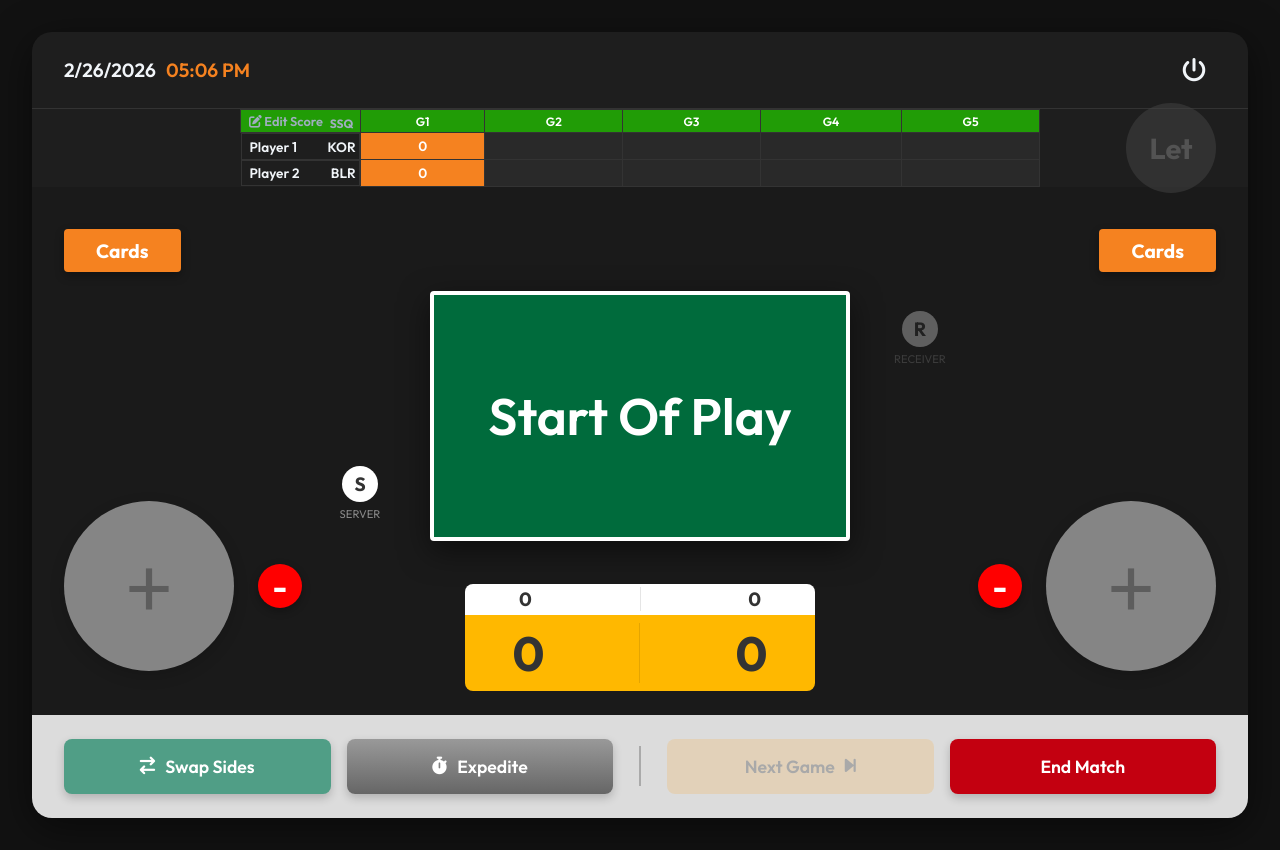
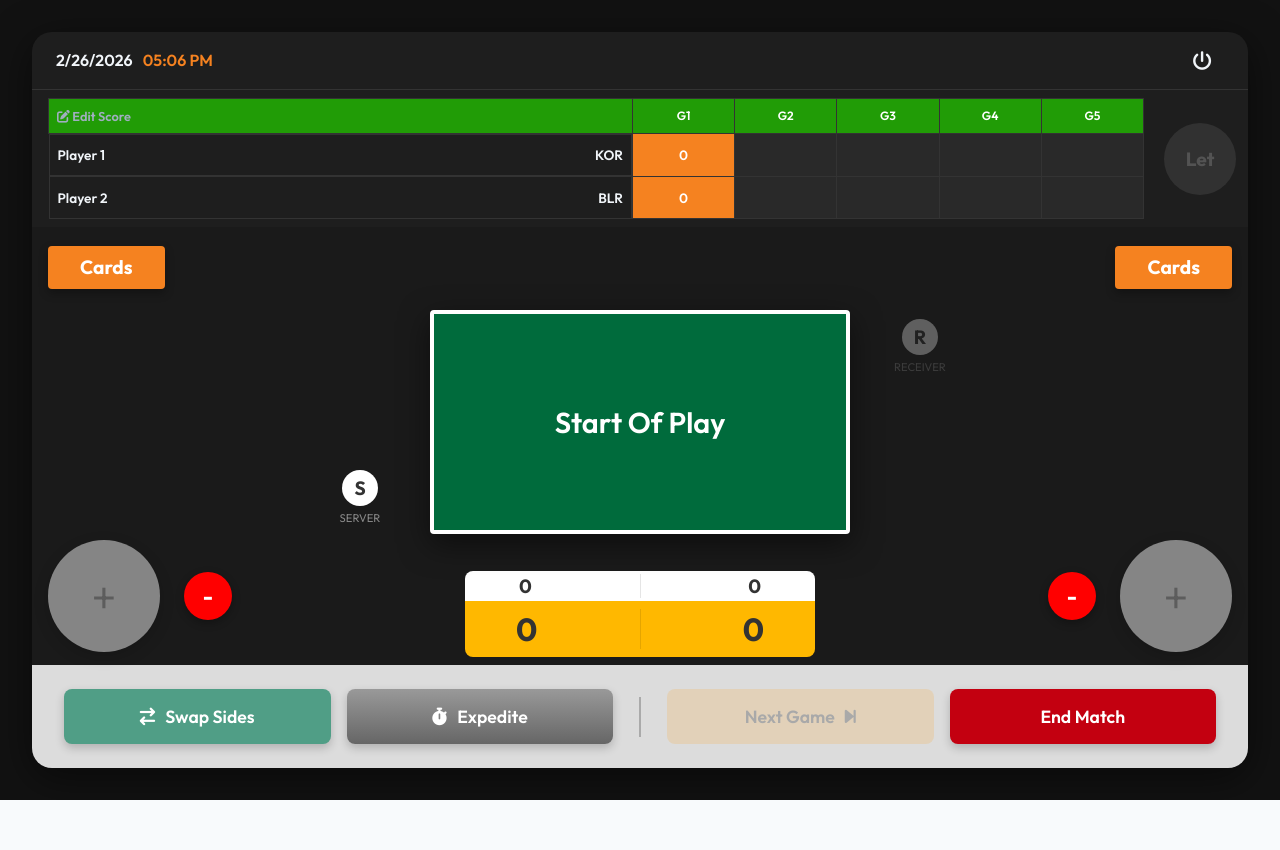
Before and after one commit to yinloo-ola/umpire_touch_pad, a Vue app in the folder frontend/: page /scoring in a window 1280 px wide. After the commit the page ends 800 px from the top, so only its background shows below. Built offline with nearby package versions, Linux system fonts and the light colour scheme.

Commit message:
some width height adjustments

```diff
--- a/frontend/src/components/Touchpad.vue
+++ b/frontend/src/components/Touchpad.vue
@@ -108,15 +108,14 @@ const getScoreP2 = (g) => matchStore.scores[`g${g}`]?.p2
       </div>
 
       <!-- Score Summary -->
-      <div class="score-summary-container" style="position: relative; display: flex; justify-content: center;">
-        <table class="score-summary-table" style="max-width: 800px; margin: 0 auto;">
+      <div class="score-summary-container">
+        <table class="score-summary-table">
           <thead>
             <tr>
               <th class="tools-col">
                 <button class="text-btn edit-score-btn"><i class="fa-solid fa-pen-to-square"></i> Edit Score</button>
-                <span class="ssq" title="Service Sequence">SSQ</span>
               </th>
-              <th v-for="g in games" :key="g">G{{g}}</th>
+              <th v-for="g in games" :key="g" class="game-col">G{{g}}</th>
             </tr>
           </thead>
           <tbody>
@@ -136,7 +135,7 @@ const getScoreP2 = (g) => matchStore.scores[`g${g}`]?.p2
                 <span class="player-name">{{ team2Name }}</span>
                 <span class="player-country">{{ team2Country }}</span>
               </td>
-             <td v-for="g in games" :key="g"
+              <td v-for="g in games" :key="g"
                   class="game-score"
                   :class="{ 'active-game': matchStore.game === g }">
                 {{ getScoreP2(g) !== null ? getScoreP2(g) : '' }}
@@ -145,8 +144,10 @@ const getScoreP2 = (g) => matchStore.scores[`g${g}`]?.p2
           </tbody>
         </table>
 
-        <!-- Let Button outside table -->
-        <button class="let-btn-large" :disabled="!matchStore.pointStarted || matchStore.isGameOver" @click="handleLet">Let</button>
+        <!-- Let Button sits as flex sibling, never overlaps table -->
+        <div class="let-btn-cell">
+          <button class="let-btn-large" :disabled="!matchStore.pointStarted || matchStore.isGameOver" @click="handleLet">Let</button>
+        </div>
       </div>
 
       <!-- Main Interaction Area -->
@@ -163,7 +164,10 @@ const getScoreP2 = (g) => matchStore.scores[`g${g}`]?.p2
 
         <!-- Middle Row: Table (Status Box) -->
         <div class="grid-row middle-row" style="display: flex; justify-content: center; gap: 30px;">
-          <div class="serve-indicator-tp left-tp" :class="{ active: matchStore.isLeftServer }" style="align-self: flex-end; margin-bottom: 20px;">
+          <div class="serve-indicator-tp left-tp"
+               :class="{ active: matchStore.isLeftServer, 'receiver-clickable': matchStore.isStarted && !matchStore.isLeftServer }"
+               style="align-self: flex-end; margin-bottom: 20px;"
+               @click="matchStore.isStarted && !matchStore.isLeftServer ? swapServer('left') : null">
             <div class="s-circle-tp">{{ matchStore.isLeftServer ? 'S' : 'R' }}</div>
             <span class="s-label-tp">{{ matchStore.isLeftServer ? 'Server' : 'Receiver' }}</span>
           </div>
@@ -195,7 +199,10 @@ const getScoreP2 = (g) => matchStore.scores[`g${g}`]?.p2
             </div>
           </div>
 
-          <div class="serve-indicator-tp right-tp" :class="{ active: !matchStore.isLeftServer }" style="align-self: flex-start; margin-top: 20px;">
+          <div class="serve-indicator-tp right-tp"
+               :class="{ active: !matchStore.isLeftServer, 'receiver-clickable': matchStore.isStarted && matchStore.isLeftServer }"
+               style="align-self: flex-start; margin-top: 20px;"
+               @click="matchStore.isStarted && matchStore.isLeftServer ? swapServer('right') : null">
             <div class="s-circle-tp">{{ !matchStore.isLeftServer ? 'S' : 'R' }}</div>
             <span class="s-label-tp">{{ !matchStore.isLeftServer ? 'Server' : 'Receiver' }}</span>
           </div>
@@ -326,31 +333,34 @@ button:disabled {
 .bottom-left { grid-column: 1; grid-row: 2; }
 .top-right { grid-column: 2; grid-row: 1; }
 
+.let-btn-cell {
+  display: flex;
+  align-items: center;
+  justify-content: center;
+  padding: 0 0.75rem;
+  flex-shrink: 0;
+}
+
 .let-btn-large {
-  position: absolute;
-  top: 50%;
-  right: 2rem;
-  transform: translateY(-50%);
-  width: 90px;
-  height: 90px;
+  width: clamp(60px, 9vh, 90px);
+  height: clamp(60px, 9vh, 90px);
   border-radius: 50%;
   background: #8b5cf6; /* Purple for enabled state */
   color: white;
-  font-size: 1.8rem;
+  font-size: clamp(1.2rem, 2vh, 1.8rem);
   font-weight: 700;
   box-shadow: 0 4px 15px rgba(139, 92, 246, 0.4);
   display: flex;
   align-items: center;
   justify-content: center;
   transition: all 0.3s ease;
-  z-index: 10;
   border: none;
   cursor: pointer;
 }
 
 .let-btn-large:not(:disabled):hover {
   background: #7c3aed;
-  transform: translateY(-50%) scale(1.05);
+  transform: scale(1.05);
 }
 
 .let-btn-large:disabled {
--- a/frontend/src/style.css
+++ b/frontend/src/style.css
@@ -36,7 +36,8 @@ body {
   font-family: 'Outfit', sans-serif;
   background-color: var(--bg-light);
   color: var(--text-main);
-  height: 100vh;
+  height: 100dvh;
+  /* dvh accounts for mobile browser chrome */
   display: flex;
   flex-direction: column;
   overflow: hidden;
@@ -112,10 +113,18 @@ button {
 }
 
 /* Views */
+#app {
+  height: 100%;
+  display: flex;
+  flex-direction: column;
+}
+
 .app-main {
   flex: 1;
   position: relative;
+  overflow: hidden;
 }
+
 
 .view {
   position: absolute;
@@ -249,13 +258,13 @@ button {
   display: flex;
   justify-content: space-between;
   align-items: center;
-  padding: 1rem 2rem;
+  padding: 0.4rem 1.5rem;
   background: var(--surface-dark);
   border-bottom: 1px solid #333;
 }
 
 .tp-time {
-  font-size: 1.2rem;
+  font-size: 1rem;
   font-weight: 600;
 }
 
@@ -273,7 +282,7 @@ button {
   background: transparent;
   color: var(--text-light);
   box-shadow: none;
-  font-size: 1.5rem;
+  font-size: 1.2rem;
 }
 
 .tp-power-btn:hover {
@@ -283,37 +292,54 @@ button {
 
 /* Score Summary */
 .score-summary-container {
+  display: flex;
+  align-items: stretch;
   background: var(--surface-dark);
 }
 
 .score-summary-table {
-  width: 100%;
+  flex: 1;
   border-collapse: collapse;
   text-align: center;
+  table-layout: fixed;
+  /* enforces explicit column widths */
+  min-width: 0;
+  /* flex shrink */
+  margin: 0.5rem 0.5rem 0.5rem 1.0rem;
 }
 
 .score-summary-table th {
   background: var(--primary-color);
   color: white;
-  padding: 0.2rem;
+  padding: 0.6rem 0;
   font-weight: 600;
   border: 1px solid #333;
   font-size: 0.75rem;
 }
 
+/* Game score columns — max score is 99, so 2 digits fits in 28px */
+.game-col {
+  width: 28px;
+}
+
 .score-summary-table td {
-  padding: 0.2rem;
+  padding: 0.7rem 0;
   border: 1px solid #333;
   font-size: 0.85rem;
   font-weight: 600;
 }
 
 .tools-col {
-  width: 15%;
+  width: 160px;
+  /* In table-layout:fixed, only 'width' works — not max-width */
   text-align: left;
   padding: 0.2rem 0.5rem !important;
   position: relative;
+  overflow: hidden;
+  text-overflow: ellipsis;
+  white-space: nowrap;
 }
+
 
 .let-col {
   width: 10%;
@@ -363,6 +389,7 @@ button {
 .player-name-cell {
   text-align: left;
   padding-left: 0.5rem !important;
+  padding-right: 0.5rem !important;
   display: flex;
   justify-content: space-between;
 }
@@ -383,7 +410,7 @@ button {
   display: flex;
   flex-direction: column;
   justify-content: space-between;
-  padding: 1.5rem 2rem;
+  padding: 0.5rem 1rem;
   background: #1a1a1a;
   position: relative;
   height: 100%;
@@ -397,7 +424,7 @@ button {
 }
 
 .top-row {
-  height: 80px;
+  height: clamp(50px, 8vh, 80px);
 }
 
 .middle-row {
@@ -406,7 +433,7 @@ button {
 }
 
 .bottom-row {
-  height: 150px;
+  height: clamp(90px, 14vh, 150px);
   align-items: flex-end;
 }
 
@@ -484,11 +511,11 @@ button {
 }
 
 .plus-btn {
-  width: 170px;
-  height: 170px;
+  width: clamp(90px, 14vh, 170px);
+  height: clamp(90px, 14vh, 170px);
   background: #1b873f;
   color: white;
-  font-size: 6rem;
+  font-size: clamp(3rem, 5vh, 6rem);
   font-weight: 300;
 }
 
@@ -510,11 +537,11 @@ button {
 }
 
 .minus-btn {
-  width: 60px;
-  height: 60px;
+  width: clamp(36px, 6vh, 60px);
+  height: clamp(36px, 6vh, 60px);
   background: var(--danger-red);
   color: white;
-  font-size: 2.5rem;
+  font-size: clamp(1.4rem, 2.5vh, 2.5rem);
 }
 
 .minus-btn:hover {
@@ -538,8 +565,8 @@ button {
   background: #006b3c;
   border: 4px solid white;
   border-radius: 4px;
-  width: 420px;
-  height: 250px;
+  width: clamp(280px, 35vw, 420px);
+  height: clamp(180px, 28vh, 290px);
   display: flex;
   align-items: center;
   justify-content: center;
@@ -549,7 +576,7 @@ button {
 
 .status-text-tp {
   color: white;
-  font-size: 3.2rem;
+  font-size: clamp(1.8rem, 3.5vh, 3.2rem);
   font-weight: 600;
 }
 
@@ -557,14 +584,14 @@ button {
   display: flex;
   align-items: center;
   gap: 1.5rem;
-  padding-bottom: 20px;
+  padding-bottom: 5px;
 }
 
 .score-btn-large {
-  width: 170px;
-  height: 170px;
+  width: clamp(90px, 14vh, 170px);
+  height: clamp(90px, 14vh, 170px);
   border-radius: 50%;
-  font-size: 6rem;
+  font-size: clamp(3rem, 5vh, 6rem);
   font-weight: 300;
   display: flex;
   align-items: center;
@@ -573,12 +600,12 @@ button {
 }
 
 .score-btn-small {
-  width: 44px;
-  height: 44px;
+  width: clamp(36px, 6vh, 60px);
+  height: clamp(36px, 6vh, 60px);
   background: #ff0000;
   color: white;
   border-radius: 50%;
-  font-size: 2rem;
+  font-size: clamp(1.4rem, 2.5vh, 2.5rem);
   font-weight: 700;
   display: flex;
   align-items: center;
@@ -587,7 +614,7 @@ button {
 }
 
 .center-score-display {
-  width: 350px;
+  width: clamp(220px, 28vw, 350px);
   background: #222;
   border-radius: 8px;
   overflow: hidden;
@@ -611,7 +638,7 @@ button {
   display: flex;
   justify-content: space-around;
   padding: 0.5rem 0;
-  font-size: 3rem;
+  font-size: clamp(1.8rem, 4vh, 3rem);
   font-weight: 800;
 }
 
```
